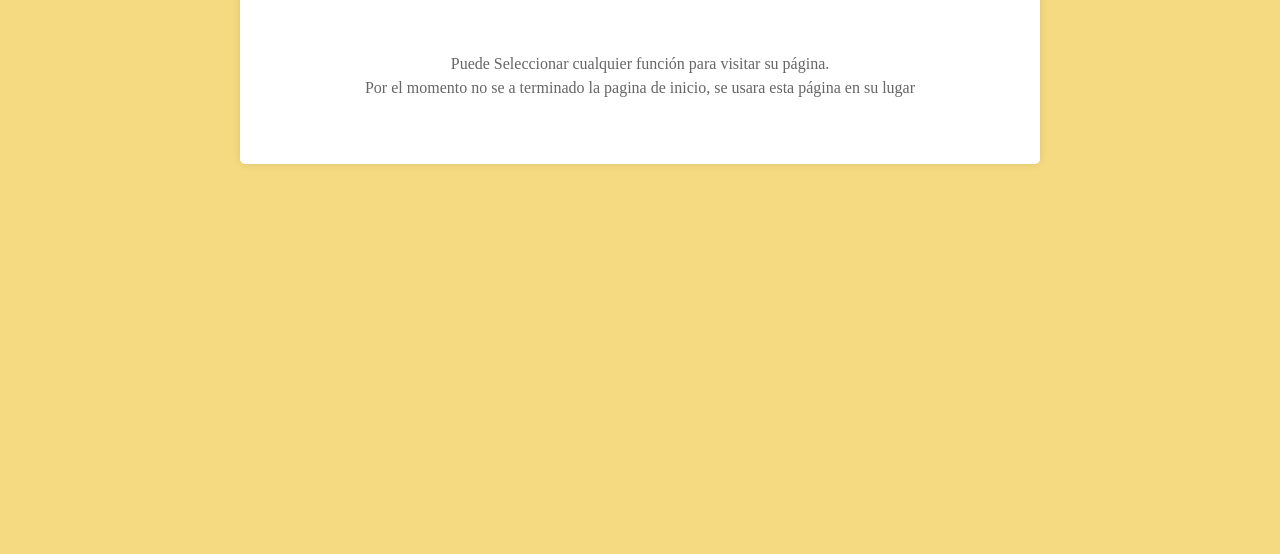
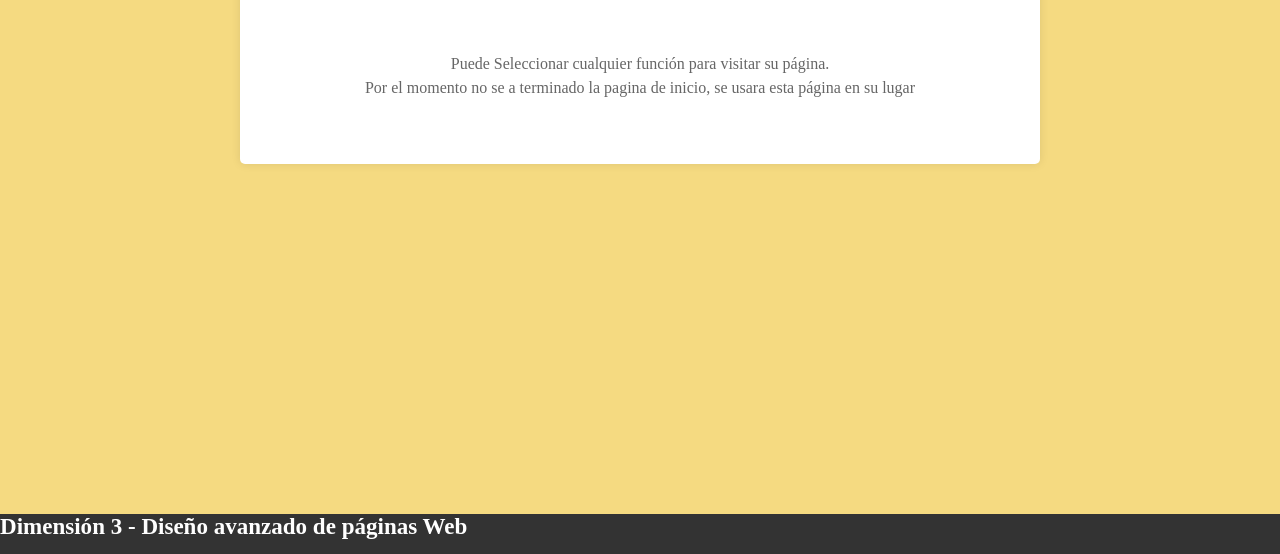
Before and after one commit to Rudwolf12/Huzy-Wuzy, a plain HTML site: page prototype.html in a window 1280 px wide. Shown: the part 246-800 px from the top of the page. Drawn offline with Linux system fonts and the light colour scheme.

Commit message:
mainFooter

```diff
--- a/prototype.html
+++ b/prototype.html
@@ -39,6 +39,12 @@
             Por el momento no se a terminado la pagina de inicio, se usara esta página en su lugar</p>
         </article>
     </main>
+
+    <footer id="mainFooter">
+        <a href="" id="logoFooter">
+            <span class="siteName">Dimensión 3 - Diseño avanzado de páginas Web</span>
+        </a>
+    </footer>
 </body>
 <script src="./scripts/main.js"></script>
 </html>
--- a/styles/style_1.css
+++ b/styles/style_1.css
@@ -151,3 +151,27 @@ li.dropdown {
     top: 0;
     position: absolute;
 }
+
+#mainFooter {
+    margin: 0;
+    padding: 0;
+    background-color: #333;
+    color: white;
+    height: 100%;
+}
+
+#mainFooter a {
+    color: white;
+    text-decoration: none;
+}
+
+#mainFooter {
+    background-color: #333;
+    color: white;
+    height: 40px;
+    width: 100%;
+    left: 0;
+    right: 0;
+    bottom: 0;
+    position: absolute;
+}
--- a/styles/style_2.css
+++ b/styles/style_2.css
@@ -37,18 +37,22 @@ p, h3 {
     color: white;
 }
 
-#logoHeader{
+#logoHeader {
     float: left;
     padding: 15px 0 0 20px;
     min-width: 45px;
     max-width: 50px;
 }
 
-#logoHeader:hover {
+#logoFooter {
+    float: left;
+}
+
+#logoFooter:hover {
     color: #b0aba0;
 }
 
-#logoHeader, .siteName {
+#logoHeader, .siteName, #logoFooter {
     display: block;
     font-weight: 700;
     font-size: 1.2em;
@@ -153,6 +157,30 @@ li.dropdown {
     position: absolute;
 }
 
+#mainFooter {
+    margin: 0;
+    padding: 0;
+    background-color: #333;
+    color: white;
+    height: 100%;
+}
+
+#mainFooter a {
+    color: white;
+    text-decoration: none;
+}
+
+#mainFooter {
+    background-color: #333;
+    color: white;
+    height: 40px;
+    width: 100%;
+    left: 0;
+    right: 0;
+    bottom: 0;
+    position: absolute;
+}
+
 /*Ignorar esta parte del codigo pues no sirve aun...*/
 
 .code-example {
```
Also changed, not shown: index.html (+7 -2 lines).
